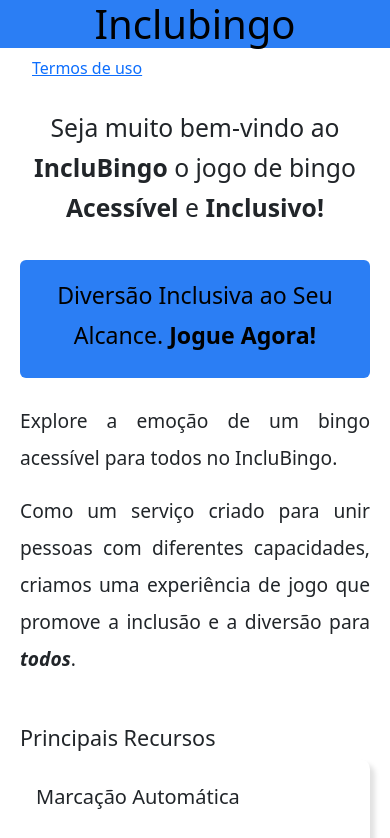
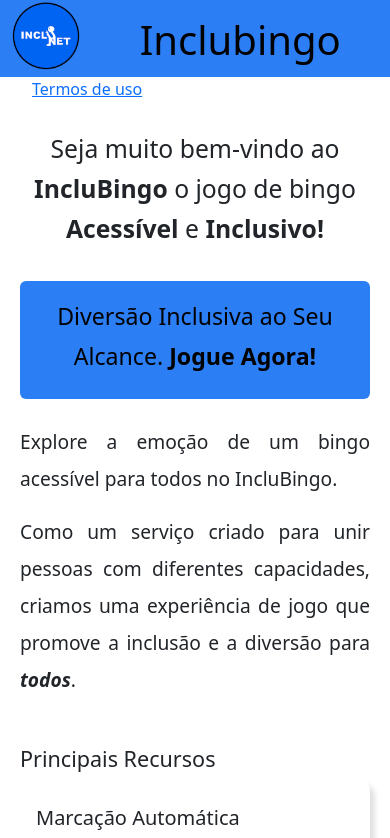
Before and after one commit to inclunet/bin-go, a SvelteKit app in the folder bingo/: page / in a window 390 px wide. Shown: the top 838 px of the page. Built offline with nearby package versions, Linux system fonts and the light colour scheme.

Commit message:
Adjusting font size and including logo

```diff
--- a/bingo/src/routes/+layout.svelte
+++ b/bingo/src/routes/+layout.svelte
@@ -1,20 +1,29 @@
-<header>
-    <h1 class="text-center">Inclubingo</h1>
+<header class="d-flex flex-row">
+    <a href="/"><img src="/img/logo.png" alt="Logotipo da Inclunet"></a>
+    <h1 class="text-center ">Inclubingo</h1>
 </header>
 <main>
     <slot></slot>
 </main>
 <footer>
-    <p class="text-center">Jogo de Bingo acessível e inclusivo para pessoas com deficiência.</p>
+    <p class="text-center">
+        <strong>
+            Jogo de Bingo acessível e inclusivo para pessoas com deficiência.
+        </strong>
+    </p>
 </footer>
 
 <style>
-
-    h1{
-        padding-top: 50px;
-        padding-bottom: 20px;
+   header{
+       background-color: #2b7ef4;
+       padding: 50px 50px 20px 50px;
+       align-items: center;
+   }
+   img{
+   }
+    header h1{
+        width: 100%;
         font-size: 4.4em;
-        background-color: #2b7ef4;
         color: #000;
     }
     p{
@@ -23,12 +32,26 @@
         font-size: 1.6em;
     }
     @media(max-width: 450px){
-        h1{
-            padding: 0;
+        header{
+            padding: 0 10px 5px 10px;
+            justify-content: space-between;
+            /* align-items: baseline; */
+        }
+        header img{
+            /* border: 1px solid black; */
+            width: 80%;
+        }
+        header h1{
+            /* border: 1px solid black; */
+            height: auto;
+            margin-top: 15px;
+            /* padding: 15px 0 0 0; */
             font-size: 2.5em;
         }
         p{
-            font-size: 1em;
+            font-size: 1.3em;
         }
     }
 </style>
+
+<!-- commit -m "Adjusting font size and including logo" -->
```
